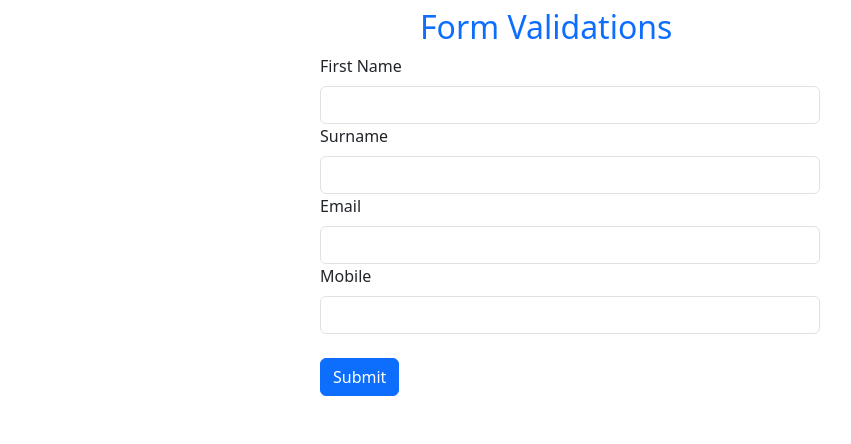
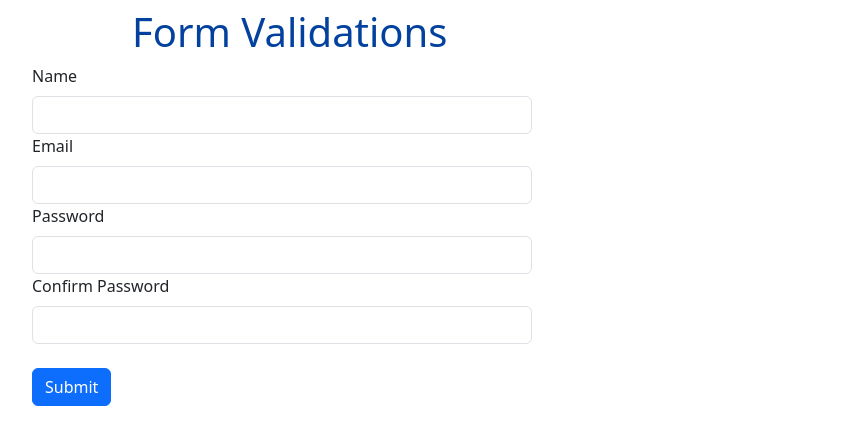
Before and after one commit to GitaReddy/form_user_validation, a Svelte app: page / in a window 1280 px wide. Shown: the top 444 px of the page, without its empty margins (50-901 px from the left). Built offline with nearby package versions, Linux system fonts and the light colour scheme.

Commit message:
form_validations

```diff
--- a/src/App.svelte
+++ b/src/App.svelte
@@ -1,166 +1,116 @@
+<script>
 
-
-<script>
 import 'bootstrap/dist/css/bootstrap.min.css';
-	let firstName = '';
-	let surname = '';
+	let name = '';
 	let email = '';
 	let password = '';
-	let mobile = '';
+	let confirmPassword = '';
+	let errors = {};
 	let formSubmitted = false;
+
+	function validateForm() {
+	  errors = {};
+
+	  if (!name) {
+		errors.name = 'Name is required';
+	  }
+
+	  if (!email) {
+		errors.email = 'Email is required';
+	  } else if (!isValidEmail(email)) {
+		errors.email = 'Please enter a valid email address';
+	  }
+
+	  if (!password) {
+		errors.password = 'Password is required';
+	  } else if (password.length < 8) {
+		errors.password = 'Password must be at least 8 characters long';
+	  }
+
+	  if (password !== confirmPassword) {
+		errors.confirmPassword = 'Passwords do not match';
+	  }
+
+	  // Additional validations...
+
+	  return Object.keys(errors).length === 0;
+	}
+
+	function isValidEmail(email) {
+	  // Implement your email validation logic here
+	  // Return true if the email is valid, false otherwise
+
+	  const emailRegex = /^[\w-.]+@([\w-]+\.)+[\w-]{2,4}$/;
+	 return emailRegex.test(email);
+
+	}
 
 	function handleSubmit(event) {
 		event.preventDefault();
-	 // Validate the form fields and submit data if valid
 	  if (validateForm()) {
+		// Form is valid, proceed with form submission
+		// ...
+
 		displaySubmittedData();
 	console.log('Form submitted successfully!');
 	formSubmitted = true;
 	  }
 	}
 
-	function validateForm() {
-	 let isValid = true;
-
-	 // Validate the form fields
-	 if (firstName.length === 0 || firstName.length > 28) {
-	displayError('firstName', 'First Name is required and should be less than or equal to 28 characters.');
-	isValid = false;
-	 } else {
-	hideError('firstName');
-	 }
-
-	 if (surname.length === 0 || surname.length > 28) {
-displayError('surname', 'Surname is required and should be less than or equal to 28 characters.');
-isValid = false;
- } else {
-hideError('surname');
- }
-
-	 if (!validateEmail(email)) {
-	displayError('email', 'Invalid Email format.');
-	isValid = false;
-	 } else {
-	hideError('email');
-	 }
-
-	//  if (!validatePassword(password)) {
-	// displayError('password', 'Invalid Password format. The password should contain at least one special character and one number.');
-	// isValid = false;
-	//  } else {
-	// hideError('password');
-	//  }
-
-	 if (!validateMobile(mobile)) {
-	displayError('mobile', 'Invalid Mobile format. The mobile number should contain 10 digits.');
-	isValid = false;
-	 } else {
-	hideError('mobile');
-	 }
-
-	 return isValid;
-	}
-
-	function validateEmail(email) {
-	 // Validate the email format using a regular expression
-	 const emailRegex = /^[\w-.]+@([\w-]+\.)+[\w-]{2,4}$/;
-	 return emailRegex.test(email);
-	}
-
-
-
-	function validateMobile(mobile) {
-	 // Validate the mobile format using a regular expression
-	 const mobileRegex = /^\d{10}$/;
-	 return mobileRegex.test(mobile);
-	}
-
-	function displayError(fieldId, errorMessage) {
-	 const field = document.getElementById(fieldId);
-	 const errorContainer = field.parentElement.querySelector('.error-message');
-	 errorContainer.innerText = errorMessage;
-	 errorContainer.style.display = 'block';
-	}
-
-	function hideError(fieldId) {
-	 const field = document.getElementById(fieldId);
-	 const errorContainer = field.parentElement.querySelector('.error-message');
-	 errorContainer.style.display = 'none';
-	}
-
 	function displaySubmittedData() {
+		console.log("html");
 	 // Get the container element for displaying the submitted data
 	 const submittedDataContainer = document.getElementById('submittedData');
 
 	 // Create an HTML string with the submitted data
 	 const submittedDataHTML = `
 	<h3>Display Information</h3>
-	<p><strong>First Name:</strong> ${firstName}</p>
-	<p><strong>Surname:</strong> ${surname}</p>
-	<p><strong>Email:</strong> ${email}</p>
-
-	<p><strong>Mobile:</strong> ${mobile}</p>
-	 `;
+	<li><strong>First Name:</strong> ${name}</li>
+	<li><strong>Email:</strong> ${email}</li>
+	<li><strong>Password:</strong> ${password}</li>
+	<li><strong>Confirm Password:</strong> ${confirmPassword}</li>`;
 
 	 // Set the HTML of the container to display the submitted data
 	submittedDataContainer.innerHTML = submittedDataHTML;
 	}
   </script>
-
-	  <style>
-	.error-message {
-	 display: none;
-	 color: red;
-	 font-size: 12px;
-	}
-	/*  */
-	/* input{
-		width:500px;
-	} */
-
-	.container{
-		padding-left: 300px;
-	}
-
-	  </style>
-
-	  <div class="container">
+  <div class ="container" >
+  <main>
 	<form on:submit|preventDefault={handleSubmit}>
-		<h2 style="color:#0d6efd;padding-left:100px;">Form Validations</h2>
+		<h1 style="color:#02429E;padding-left:100px">Form Validations</h1>
 	  <div>
-	<label for="firstName" class="form-label">First Name</label>
-	<input type="text" style ="width:500px" class="form-control" id="firstName" bind:value={firstName} required>
-	<div class="error-message"></div>
+		<label for="name" class="form-label">Name</label>
+		<input type="text" id="name" bind:value={name} class="form-control"  style ="width:500px"/>
+		<div>{#if errors.name}<p>{errors.name}</p>{/if}</div>
 	  </div>
 
 	  <div>
-	<label for="surname" class="form-label">Surname</label>
-	<input type="text" style ="width:500px" class="form-control" id="surname" bind:value={surname} required>
-	<div class="error-message"></div>
+		<label for="email" class="form-label" >Email</label>
+		<input type="email" id="email" bind:value={email} class="form-control" style ="width:500px" />
+	<div>{#if errors.email}<p>{errors.email}</p>{/if}</div>
 	  </div>
 
 	  <div>
-	<label for="email" class="form-label">Email</label>
-	<input type="email" style ="width:500px"  class="form-control" id="email" bind:value={email} required>
-	<div class="error-message"></div>
+		<label for="password" class="form-label">Password</label>
+		<input type="password" id="password" bind:value={password} class="form-control" style ="width:500px" />
+	<div>{#if errors.password}<p>{errors.password}</p>{/if}</div>
 	  </div>
 
-
-
 	  <div>
-	<label for="mobile" class="form-label">Mobile</label>
-
-	 <input type="number" style ="width:500px"class="form-control" id="mobile" bind:value={mobile} required pattern="^\+?\d+$" maxlength="10">
-	 <div class="error-message"></div>
-
+		<label for="confirmPassword" class="form-label">Confirm Password</label>
+		<input type="password" id="confirmPassword" bind:value={confirmPassword} class="form-control" style ="width:500px" />
+	<div>{#if errors.confirmPassword}<p>{errors.confirmPassword}</p>{/if}</div>
 	  </div>
   <br/>
-
-	 <div><button type="submit" class="btn btn-primary" >Submit</button></div>
-	 <!-- <button type="submit" class="btn btn-primary" >Submit</button> -->
+	  <button type="submit" class="btn btn-primary">Submit</button>
+	  <!-- <div id="submittedData" class="submittedData"></div> -->
 	</form>
 
-	<br/>
-
+  </main>
   <div id="submittedData" class="submittedData"></div>
   </div>
+  <!-- <style>
+	input{
+		width:"300px";
+	}
+  </style> -->
```
Lines whose indentation alone changed are shown as unchanged.
